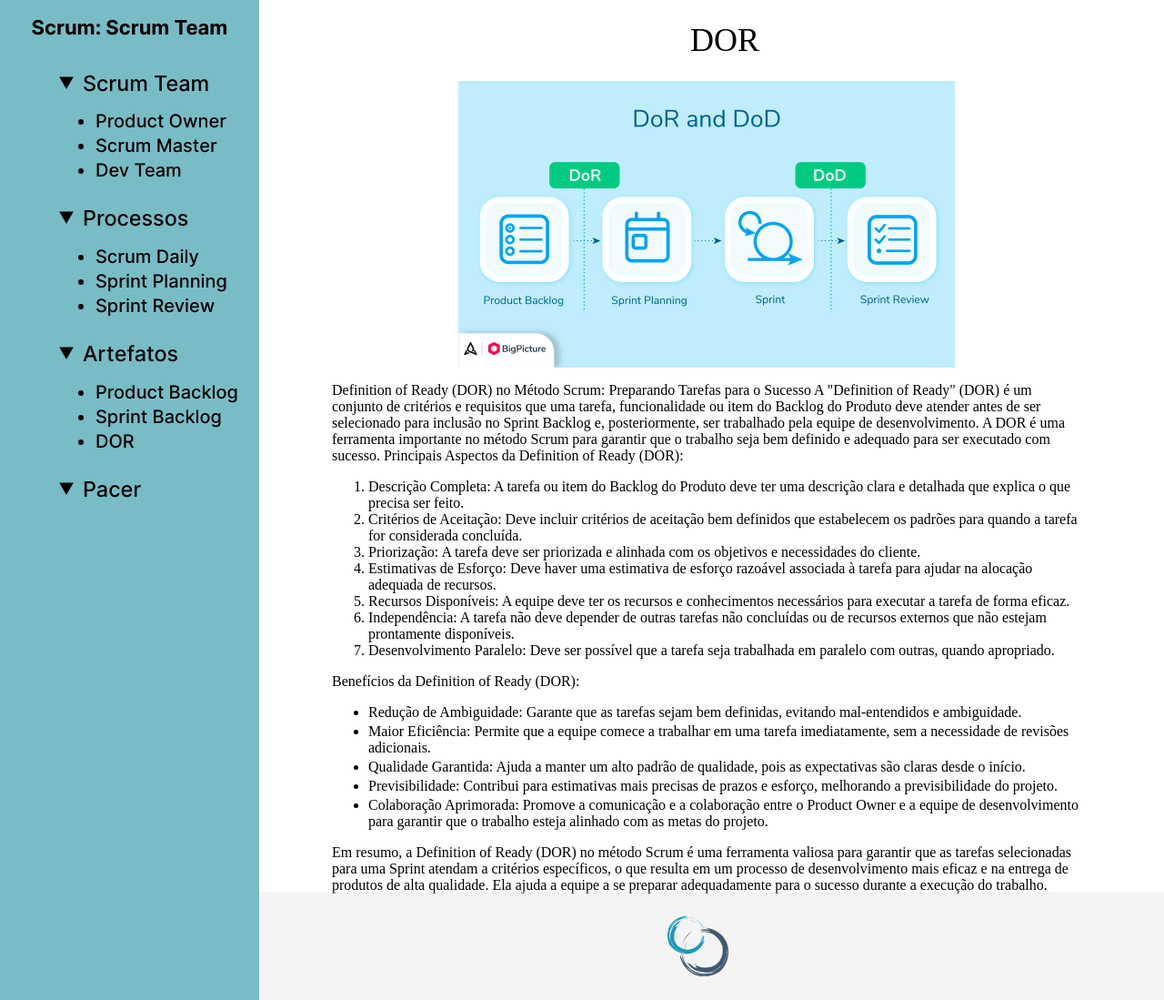
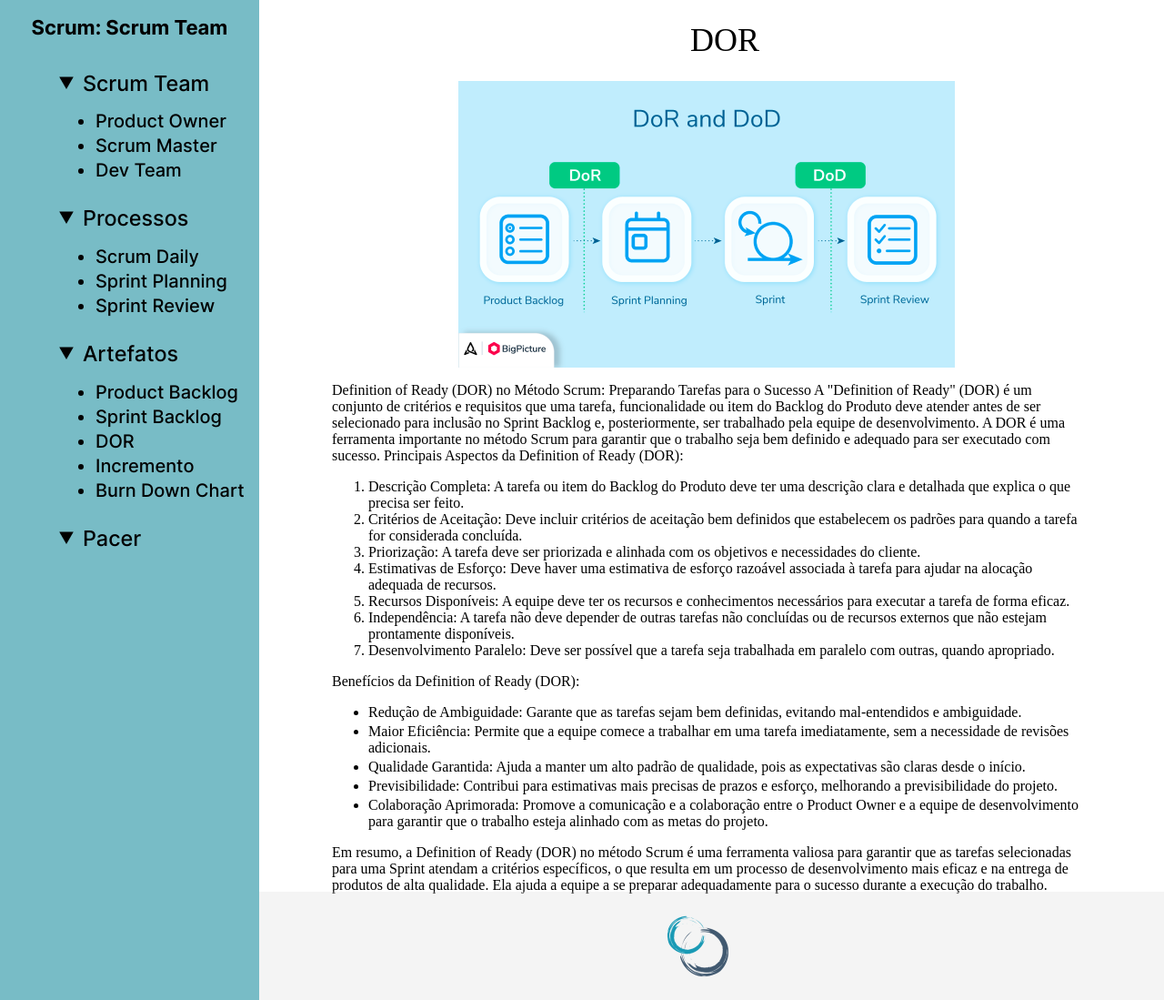
Before and after one commit to AvyaAquino/ADS-1-SEM-API, a Flask app: page /DOR in a window 1280 px wide; the page is wider, and only the part inside the window is pictured. Shown: the part 125-1224 px from the top of that part at 91% size. Run offline with Flask 3, Linux system fonts and the light colour scheme.

Commit message:
fix: Comportamento de seta com função de  anterior e próximo

```diff
--- a/src/app.py
+++ b/src/app.py
@@ -57,7 +57,13 @@ def sprintBacklog():
     return render_template('/Artefatos/sprintBacklog.html', titulo='sprintBacklog', previous='productBacklog', next='DOR')
 @app.route('/DOR')
 def DOR():
-    return render_template('/Artefatos/DOR.html', titulo='DOR', previous='sprintBacklog', next='DOR')
+    return render_template('/Artefatos/DOR.html', titulo='DOR', previous='sprintBacklog', next='Incremento')
+@app.route('/Incremento')
+def Incremento():
+    return render_template('/Artefatos/Incremento.html', titulo='Incremento', previous='DOR', next='burnDownChart')
+@app.route('/burnDownChart')
+def burnDownChart():
+    return render_template('/Artefatos/burnDownChart.html', titulo='Burndown Chart', previous='Incremento', next='burnDownChart')
 
 
 if __name__ == '__main__':
--- a/src/templates/Template.html
+++ b/src/templates/Template.html
@@ -110,6 +110,12 @@
                     <a href="/DOR">
                         <li>DOR</li>
                     </a>
+                    <a href="/Incremento">
+                        <li>Incremento</li>
+                    </a>
+                    <a href="/burnDownChart">
+                        <li>Burn Down Chart</li>
+                    </a>
                 </ul>
                 <!-- Pacer -->
                 <div class="pacer">
```
